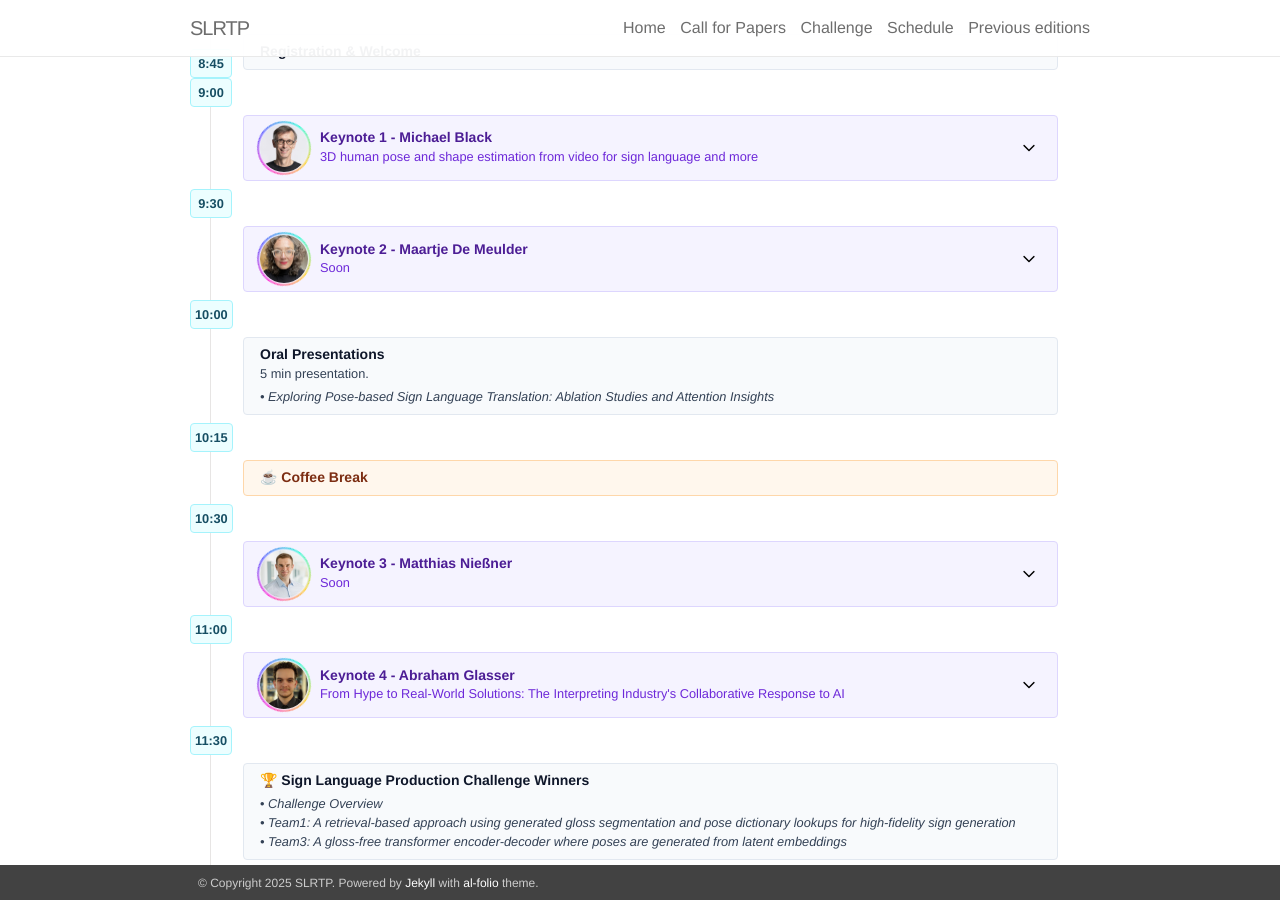
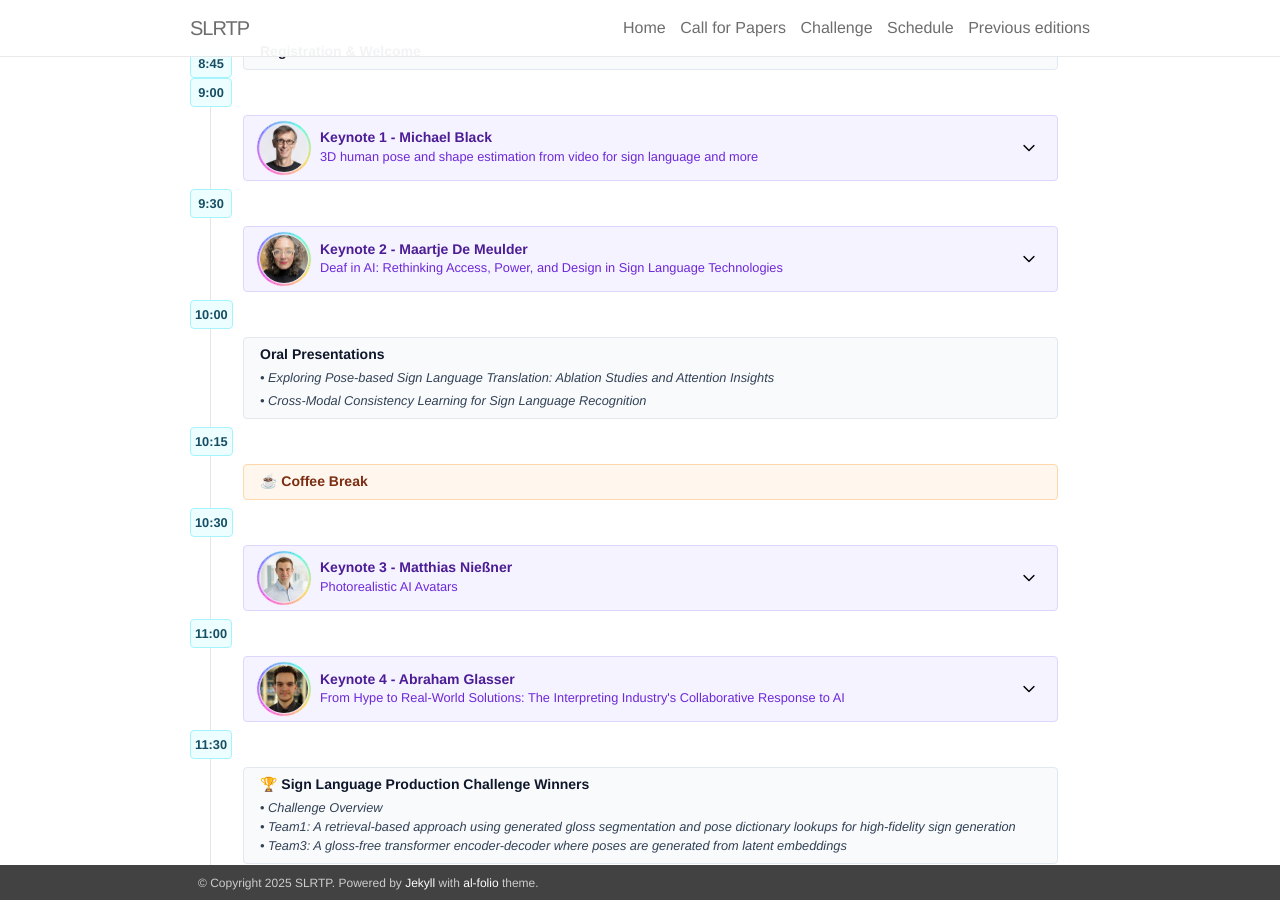
Before and after one commit to slrtpworkshop/slrtpworkshop.github.io, a Jekyll site: the page built from _pages/03_schedule.md, in a window 1280 px wide and 900 px high, scrolled down 664 px. Built offline with Jekyll 4.4.1, drawn with Linux system fonts in a browser that asks for light colours; nearby versions of some CDN libraries.

Commit message:
Update schedule.html

```diff
--- a/_includes/schedule.html
+++ b/_includes/schedule.html
@@ -48,7 +48,7 @@
                         </div>
                         <div class="detail-title">
                             <h5>Keynote 2 - Maartje De Meulder</h5>
-                            <small>Soon</small>
+                            <small>Deaf in AI: Rethinking Access, Power, and Design in Sign Language Technologies</small>
                         </div>
                         <svg class="toggle-icon" xmlns="http://www.w3.org/2000/svg" viewBox="0 0 24 24"><path d="M12,15.25a.74.74,0,0,1-.53-.22l-5-5A.75.75,0,0,1,7.53,9L12,13.44,16.47,9A.75.75,0,0,1,17.53,10l-5,5A.74.74,0,0,1,12,15.25Z"/></svg>
                     </div>
@@ -67,8 +67,9 @@
                     <div class="detail-header">
                         <div class="detail-title">
                             <h5> Oral Presentations</h5>
-                            <small>5 min presentation.</small>
                             <small style="margin-top: 0.25rem;"><i>&bullet; Exploring Pose-based Sign Language Translation: Ablation Studies and Attention Insights</i></small>
+                            <small style="margin-top: 0.25rem;"><i>&bullet; Cross-Modal Consistency Learning for Sign Language Recognition</i></small>
+
                         </div>
                     </div>
                 </div>
@@ -97,7 +98,7 @@
                         </div>
                         <div class="detail-title">
                             <h5>Keynote 3 - Matthias Nießner</h5>
-                            <small>Soon</small>
+                            <small>Photorealistic AI Avatars</small>
                         </div>
                         <svg class="toggle-icon" xmlns="http://www.w3.org/2000/svg" viewBox="0 0 24 24"><path d="M12,15.25a.74.74,0,0,1-.53-.22l-5-5A.75.75,0,0,1,7.53,9L12,13.44,16.47,9A.75.75,0,0,1,17.53,10l-5,5A.74.74,0,0,1,12,15.25Z"/></svg>
                     </div>
```
